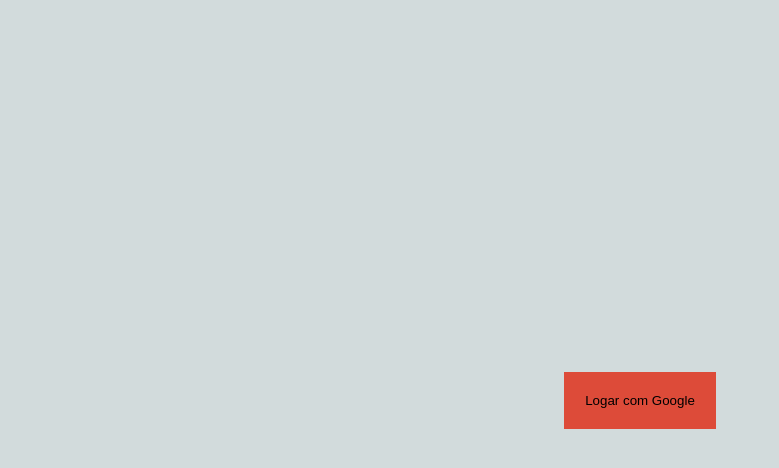
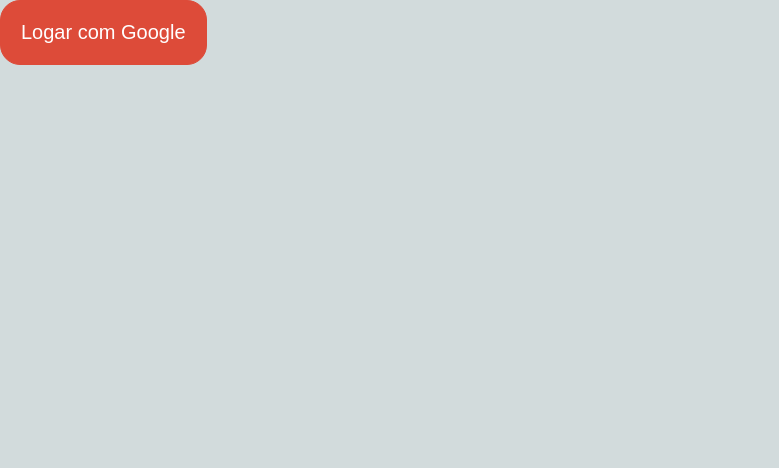
Before and after one commit to mikaelsouza-dev/react-fullstack-whatsapp-clone, a React (Create React App) app: page / in a window 1280 px wide. Shown: the top 468 px of the page, without its empty margins (0-779 px from the left). Built offline with nearby package versions, Linux system fonts and the light colour scheme.

Commit message:
style login button

```diff
--- a/src/components/Login.css
+++ b/src/components/Login.css
@@ -1,11 +1,14 @@
-.login {
-    height: 100vh;
-    display: flex;
-    justify-content: center;
-    align-items: center
+button {
+    background-color: #dd4b39;
+    border: 1px solid #dd4b39;
+    padding: 20px;
+    border-radius: 20px;
+    color: #fff;
+    font-size: 20px;
+    transition: all ease .5s
 }
-button {
-    background-color: #DD4B39;
-    padding: 20px;
-    border: 1px solid #DD4B39
+button:hover {
+    background-color: #fff;
+    color: #dd4b39;
+    cursor: pointer;
 }
```
